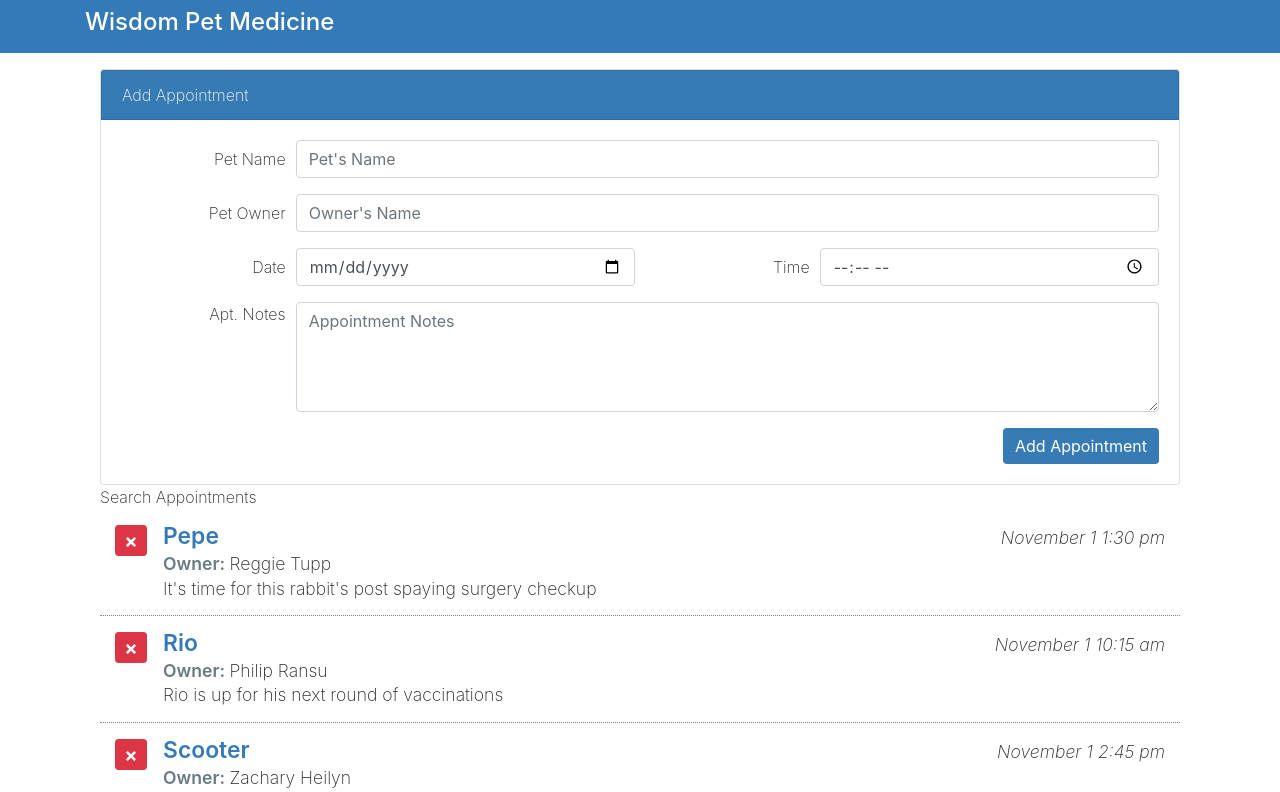
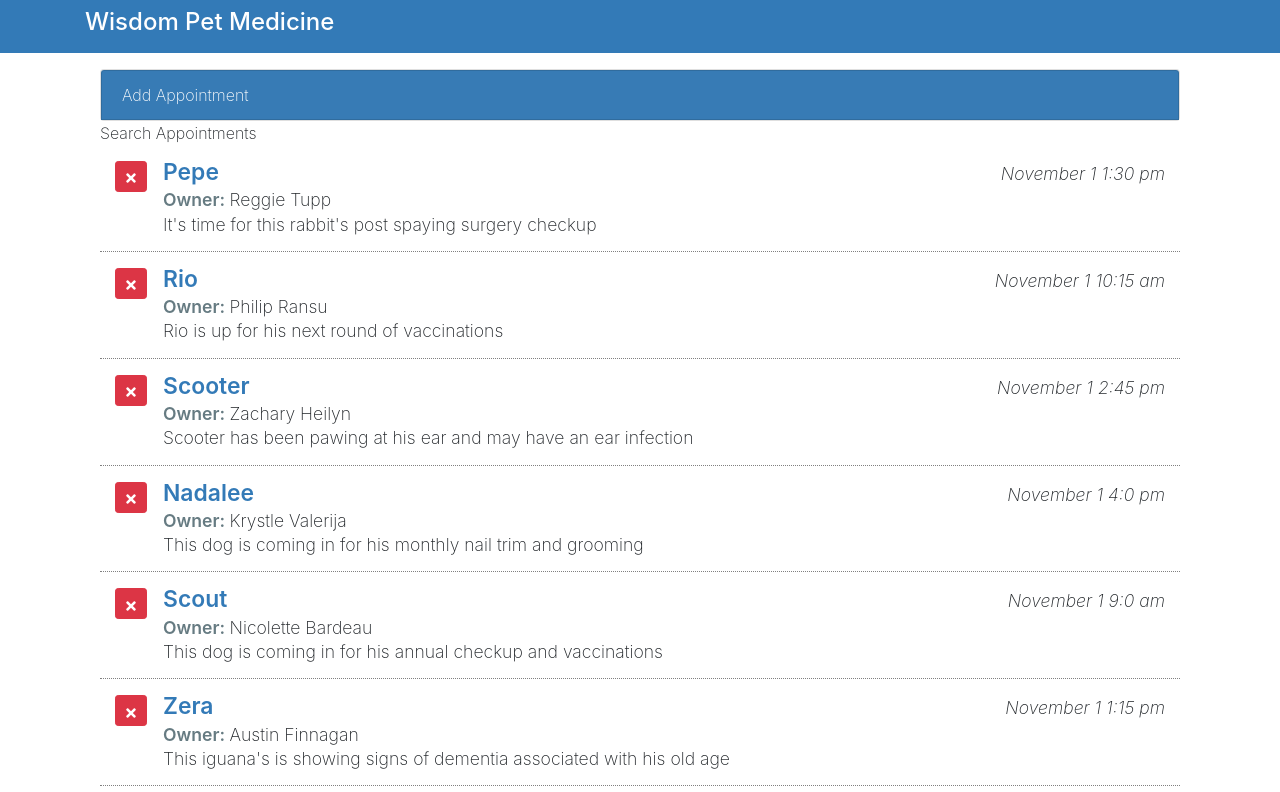
Before and after one commit to moudio/dog-appointment, a React (Create React App) app: page / in a window 1280 px wide. Shown: the top 792 px of the page. Built offline with nearby package versions, Linux system fonts and the light colour scheme.

Commit message:
Add the formDisplay to the App props

```diff
--- a/src/components/AddAppointments.js
+++ b/src/components/AddAppointments.js
@@ -1,8 +1,12 @@
 import React, { Component } from 'react';
 
-function AddAppointments() {
+function AddAppointments({ formDisplay }) {
   return (
-    <div className="card textcenter mt-3">
+    <div
+      className={
+        'card textcenter mt-3 ' + (formDisplay ? '' : 'add-appointment')
+      }
+    >
       <div className="apt-addheading card-header bg-primary text-white">
         Add Appointment
       </div>
--- a/src/components/App.js
+++ b/src/components/App.js
@@ -10,6 +10,7 @@ class App extends Component {
     super();
     this.state = {
       myAppointments: [],
+      formDisplay: false,
     };
     this.deleteAppointment = this.deleteAppointment.bind(this);
   }
@@ -43,7 +44,7 @@ class App extends Component {
           <div className="row">
             <div className="col-md-12 bg-white">
               <div className="container">
-                <AddAppointments />
+                <AddAppointments formDisplay={this.state.formDisplay} />
                 <SearchAppointments />
                 <ListAppointments
                   appointments={this.state.myAppointments}
--- a/src/css/App.css
+++ b/src/css/App.css
@@ -1,4 +1,4 @@
-x.add-appointment .card-body {
+.add-appointment .card-body {
   display: none;
 }
 
```
